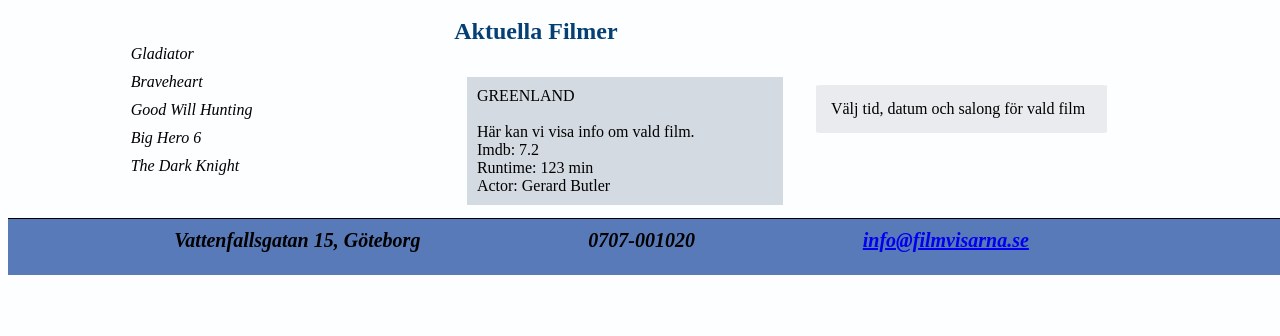
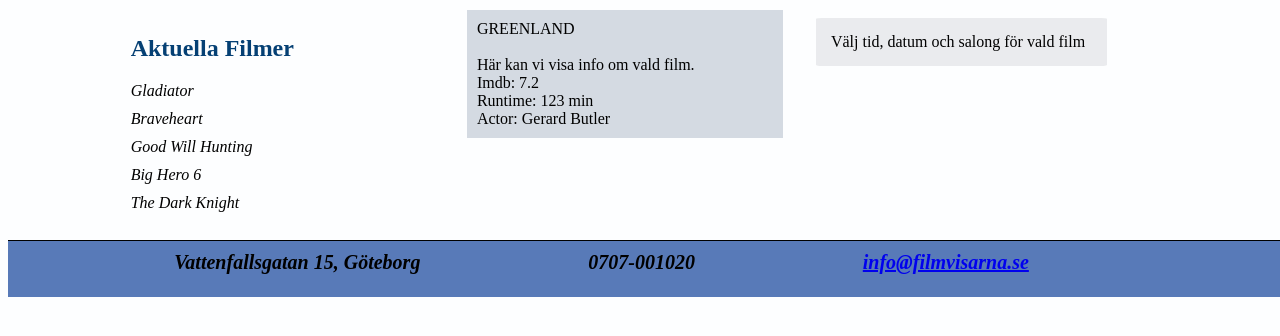
Before and after one commit to cmack77-dev/FilmVisarna, a plain HTML site: page index.html in a window 1280 px wide. Shown: the part 100-436 px from the top of the page. Drawn offline with nearby package versions, Linux system fonts and the light colour scheme; a web font is replaced by a local one.

Commit message:
Fixade till div i första kolumnen

```diff
--- a/index.html
+++ b/index.html
@@ -36,14 +36,14 @@
   </header>
 
   <main>
-    <div class="firstcolumn"></div>
-    <h2>Aktuella Filmer</h2>
-    <!--  <p class="movieClick" onclick="readJson('Gladiator');">Gladiator</p>
+    <div class="firstcolumn">
+      <h2>Aktuella Filmer</h2>
+      <!--  <p class="movieClick" onclick="readJson('Gladiator');">Gladiator</p>
       <p class="movieClick" onclick="readJson('Big Hero 6');">Big Hero 6</p>
       <p class="movieClick" onclick="readJson('Braveheart');">Braveheart</p>
       <p class="movieClick" onclick="readJson('The Dark Knight');">The Dark Knight</p>
-      <p class="movieClick" onclick="readJson('Good Will Hunting');">Good Will Hunting</p>
-    </div>-->
+      <p class="movieClick" onclick="readJson('Good Will Hunting');">Good Will Hunting</p> -->
+    </div>
 
     <div class="secondcolumn">
       <p>GREENLAND
```
